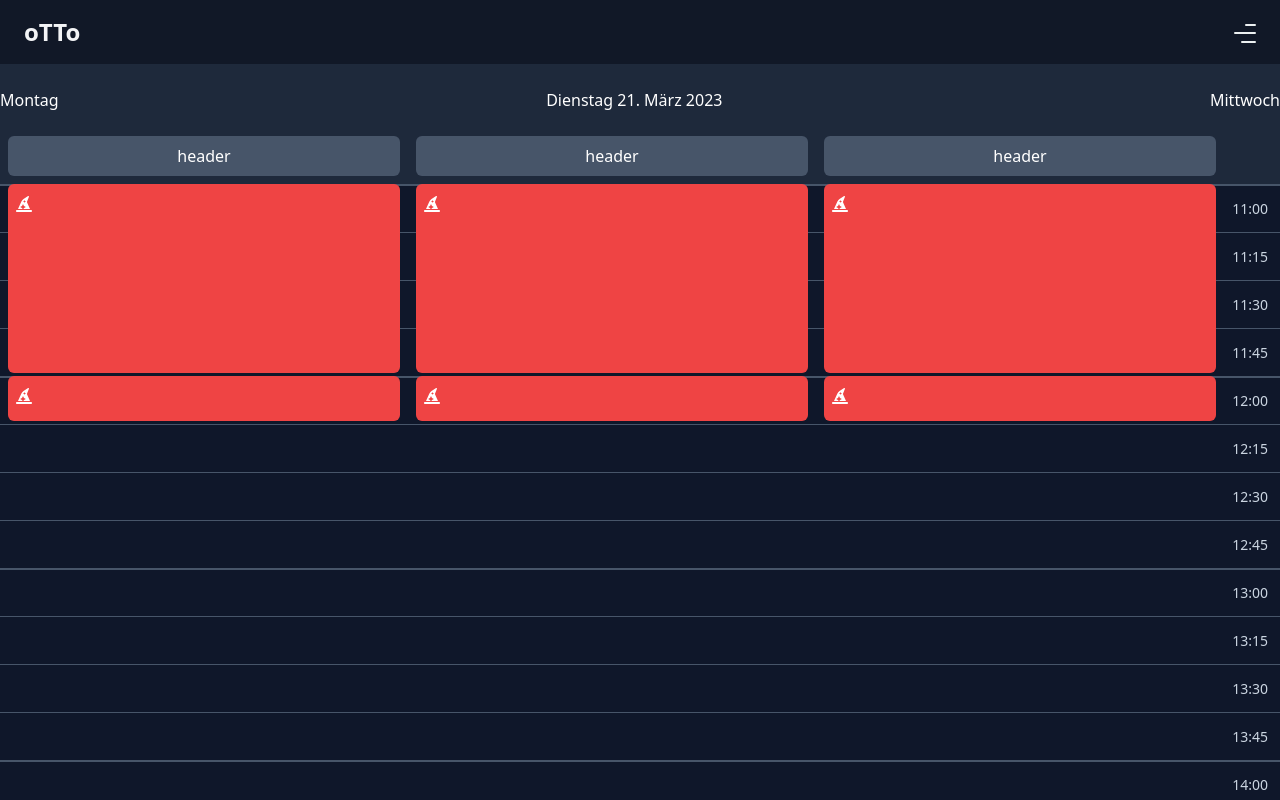
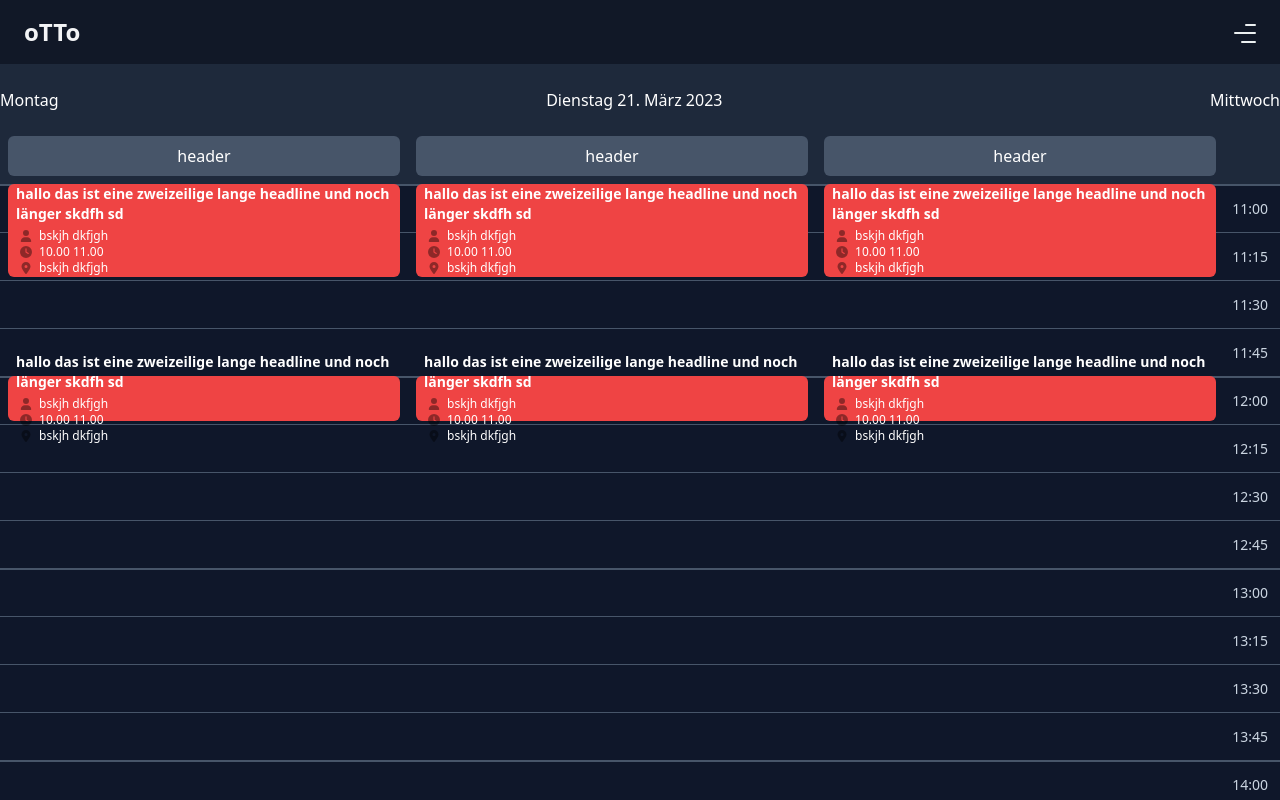
Before and after one commit to mayflower/oTTo, a Vue app in the folder packages/frontend/: page / in a window 1280 px wide. Shown: the top 800 px of the page. Built offline with nearby package versions, Linux system fonts and the light colour scheme.

Commit message:
add content for sessions

```diff
--- a/packages/frontend/package.json
+++ b/packages/frontend/package.json
@@ -17,6 +17,7 @@
     "@fortawesome/fontawesome-svg-core": "^6.3.0",
     "@fortawesome/free-solid-svg-icons": "^6.3.0",
     "@fortawesome/vue-fontawesome": "^3.0.3",
+    "@tailwindcss/line-clamp": "^0.4.2",
     "date-fns": "^2.29.3",
     "pinia": "^2.0.32",
     "vue": "^3.2.47",
--- a/packages/frontend/src/components/TimetableSlotComponent.vue
+++ b/packages/frontend/src/components/TimetableSlotComponent.vue
@@ -1,11 +1,21 @@
 <template>
-  <div>
-    <span>{{ title }}</span>
+  <div class="flex flex-col justify-center">
     <div>
-      <span><fa-icon icon="hat-wizard" />{{ host }}</span>
-      <span>{{ host }}</span>
-      <span>{{ host }}</span>
-      <span>{{ host }}</span>
+      <span class="text-sm font-bold line-clamp-2">{{ title }}</span>
+      <div class="flex flex-col text-xs mt-1">
+        <span>
+          <fa-icon icon="user" class="text-black opacity-40 w-5" />
+          {{ host }}
+        </span>
+        <span>
+          <fa-icon icon="clock" class="text-black opacity-40 w-5" />
+          {{ start }} {{ end }}
+        </span>
+        <span>
+          <fa-icon icon="location-dot" class="text-black opacity-40 w-5" />
+          {{ room }}
+        </span>
+      </div>
     </div>
   </div>
 </template>
--- a/packages/frontend/src/icons.ts
+++ b/packages/frontend/src/icons.ts
@@ -1,6 +1,6 @@
 import { library } from '@fortawesome/fontawesome-svg-core'
-import { faHatWizard } from '@fortawesome/free-solid-svg-icons'
+import { faUser, faClock, faLocationDot } from '@fortawesome/free-solid-svg-icons'
 
 export function initializeIcons() {
-  library.add(faHatWizard)
+  library.add(faUser, faClock, faLocationDot)
 }
--- a/packages/frontend/src/views/TimeTableView.vue
+++ b/packages/frontend/src/views/TimeTableView.vue
@@ -34,7 +34,12 @@
               :style="`height: ${session.duration * 3 - 0.2}rem; top: ${session.start * 3}rem`"
               v-for="session in sessions"
               :key="session.name"
-            >
+              title="hallo das ist eine zweizeilige lange headline und noch länger skdfh sd"
+              host="bskjh dkfjgh"
+              room="bskjh dkfjgh"
+              start="10.00"
+              end="11.00"
+              >
             </TimetableSlotComponent>
           </div>
         </div>
@@ -68,7 +73,7 @@ const sessions = [
   {
     name: 'coole session',
     start: 0,
-    duration: 4
+    duration: 2
   },
   {
     name: 'coole session',
@@ -89,7 +94,6 @@ const interval = setInterval(() => {
 const timelineToNowDiff = computed(() => {
   const diff = differenceInMinutes(now.value, timelineStart)
   const remDistance = (3 / 15) * diff
-  console.log(diff)
   return remDistance
 })
 
--- a/packages/frontend/tailwind.config.js
+++ b/packages/frontend/tailwind.config.js
@@ -9,5 +9,5 @@ module.exports = {
       }
     }
   },
-  plugins: []
+  plugins: [require('@tailwindcss/line-clamp')],
 }
```
Also changed, not shown: 1 other file (tests, documents, lock files or other folders).
